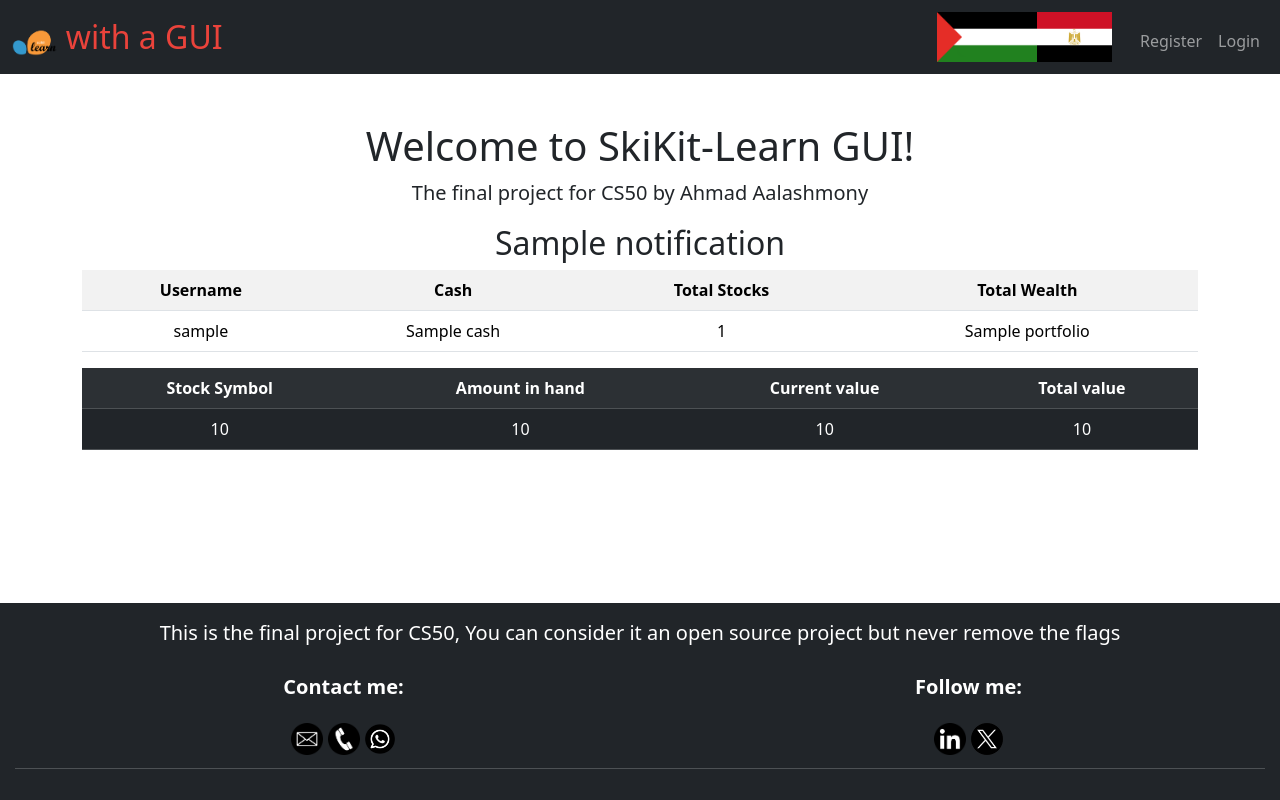
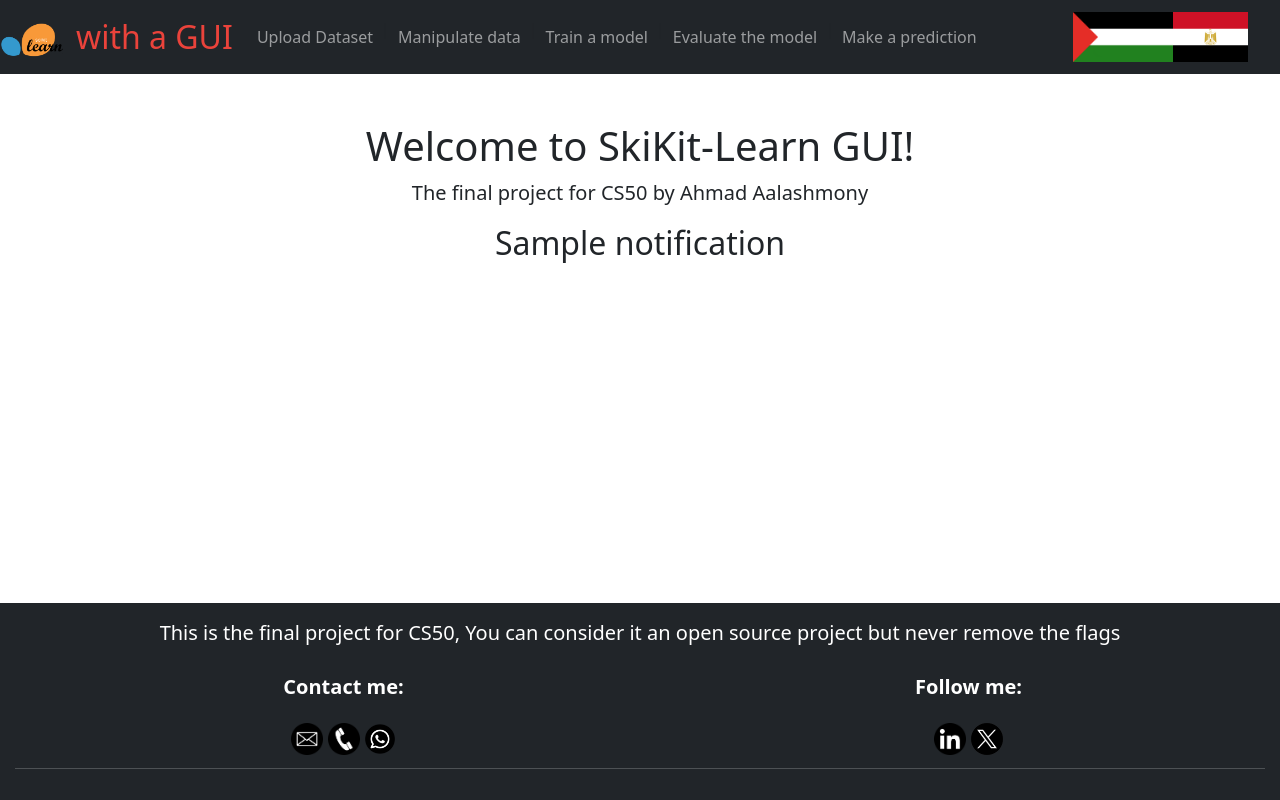
Before and after one commit to Alashmony/sk_gui_cs50, a Flask app: template templates/home.html in a window 1280 px wide. Run offline with Flask 3, Linux system fonts and the light colour scheme; the template is opened without the code that fills it: most values are stand-ins (such as "Sample title", 1, 10 or a date in 2020).

Commit message:
Removed Login requirement

```diff
--- a/app.py
+++ b/app.py
@@ -1,4 +1,4 @@
-from flask import Flask, session, render_template, redirect
+from flask import Flask, session, render_template, redirect, request
 from flask_session import Session
 
 app = Flask(__name__)
@@ -15,6 +15,42 @@ def home():
     return render_template("home.html")
 
 
+'''
 @app.route("/login", methods=["GET", "POST"])
 def login():
-    return render_template("login.html")
+    """Log user in"""
+
+    # Forget any user_id
+    session.clear()
+
+    # User reached route via POST (as by submitting a form via POST)
+    if request.method == "POST":
+        # Ensure username was submitted
+        if not request.form.get("username"):
+            return apology("must provide username", 403)
+
+        # Ensure password was submitted
+        elif not request.form.get("password"):
+            return apology("must provide password", 403)
+
+        # Query database for username
+        rows = db.execute(
+            "SELECT * FROM users WHERE username = ?", request.form.get("username")
+        )
+
+        # Ensure username exists and password is correct
+        if len(rows) != 1 or not check_password_hash(
+            rows[0]["hash"], request.form.get("password")
+        ):
+            return apology("invalid username and/or password", 403)
+
+        # Remember which user has logged in
+        session["user_id"] = rows[0]["id"]
+
+        # Redirect user to home page
+        return redirect("/")
+
+    # User reached route via GET (as by clicking a link or via redirect)
+    else:
+        return render_template("login.html")
+'''
--- a/templates/home.html
+++ b/templates/home.html
@@ -10,10 +10,11 @@ Home
 
 {% if not username %}
 <img src="static/Alashmony.png" alt="Ahmad Alashmony" width="20%" height="20%" style="margin:10px 0px">
-<p class="lead">To start, you must <a type="button" href="/login" class="btn btn-dark">Login</a></p>
+<p class="lead">To start, you must <a type="button" href="/upload" class="btn btn-dark">upload your dataset</a></p>
 {% endif %}
 <h2>{{ notification }}</h2>
 
+<!--
 {% if username %}
 <table class="table table-striped">
     <tr>
@@ -29,29 +30,7 @@ Home
         <td>{{ portfolio }}</td>
     </tr>
 </table>
-{% endif %}
+{% endif %}-->
 
-{% if stocks %}
-<table class="table table-striped table-dark">
-    <tr>
-        <th>Stock Symbol</th>
-        <th>Amount in hand</th>
-        <th>Current value</th>
-        <!--<th>Total buy price</th>-->
-        <th>Total value</th>
-        <!--<th>Stock Profit / Loss</th>-->
-    </tr>
-    {% for stock in stocks %}
-    <tr>
-        <td>{{ stock.stock }}</td>
-        <td>{{ stock.amount }}</td>
-        <td>{{ stock.price }}</td>
-        <!--<td>{{ stock.buy_price }} </td>-->
-        <td>{{ stock.total }}</td>
-        <!--<td>{{ stock.prof_loss }}</td>-->
-    </tr>
-    {% endfor %}
-</table>
-{% endif %}
 
 {% endblock %}
--- a/templates/layout.html
+++ b/templates/layout.html
@@ -24,37 +24,38 @@
 </head>
 
 <body class="bodym">
-    <nav class="bg-dark navbar navbar-expand-md navbar-dark">
+    <nav class="navbar navbar-expand-lg navbar-dark bg-dark">
+        <img src="static/sklearn.png" alternative="SkiKit-Learn" width="5%;" height="5%;">
         <div class="container-fluid">
             <a class="navbar-brand" href="/">
-                <img src="static/sklearn.png" alternative="SkiKit-Learn GUI" width="5%;" height="5%;">
                 <span class="red">with a GUI</span>
             </a>
-            <button aria-controls="navbar" aria-expanded="false" aria-label="Toggle navigation" class="navbar-toggler"
-                data-bs-target="#navbar" data-bs-toggle="collapse" type="button">
+            <button class="navbar-toggler" type="button" data-toggle="collapse" data-target="#navbarColor01"
+                aria-controls="navbarColor01" aria-expanded="false" aria-label="Toggle navigation">
                 <span class="navbar-toggler-icon"></span>
             </button>
+            <div class="collapse navbar-collapse" id="navbar">
+                {% if not user_id %}
+                <ul class="navbar-nav mr-auto">
+                    <li class="nav-item"><a class="nav-link" href="/upload">Upload Dataset</a></li>|
+                    <li class="nav-item"><a class="nav-link" href="/manipulate">Manipulate data</a></li>|
+                    <li class="nav-item"><a class="nav-link" href="/train">Train a model</a></li>|
+                    <li class="nav-item"><a class="nav-link" href="/evaluate">Evaluate the model</a></li>|
+                    <li class="nav-item"><a class="nav-link" href="/predict">Make a prediction</a></li>
+                </ul>
+
+                <!--<ul class="navbar-nav ms-auto mt-2">
+                    <li class="nav-item"><a class="nav-link" href="/logout">Log Out</a></li>
+                </ul>-->
+                {% else %}
+                <!--<ul class="navbar-nav ms-auto mt-2">
+                    <li class="nav-item"><a class="nav-link" href="/register">Register</a></li>
+                    <li class="nav-item"><a class="nav-link" href="/login">Login</a></li>
+                </ul>-->
+                {% endif %}
+            </div>
             <img src="static/palestine.png" height="50px" width="">
             <img src="static/egypt.svg" height="50px" style="margin-right: 20px;">
-            <div class="collapse navbar-collapse" id="navbar">
-                {% if session["user_id"] %}
-                <ul class="navbar navbar-dark bg-dark me-auto mt-2">
-                    <li class="nav-item"><a class="nav-link" href="/upload">Upload Dataset</a></li>
-                    <li class="nav-item"><a class="nav-link" href="/manipulate">Manipulate data</a></li>
-                    <li class="nav-item"><a class="nav-link" href="/train">Train a model</a></li>
-                    <li class="nav-item"><a class="nav-link" href="/evaluate">Evaluate the model</a></li>
-                    <li class="nav-item"><a class="nav-link" href="/predict">Make a prediction</a></li>
-                </ul>
-                <ul class="navbar-nav ms-auto mt-2">
-                    <li class="nav-item"><a class="nav-link" href="/logout">Log Out</a></li>
-                </ul>
-                {% else %}
-                <ul class="navbar-nav ms-auto mt-2">
-                    <li class="nav-item"><a class="nav-link" href="/register">Register</a></li>
-                    <li class="nav-item"><a class="nav-link" href="/login">Login</a></li>
-                </ul>
-                {% endif %}
-            </div>
         </div>
     </nav>
 
```
